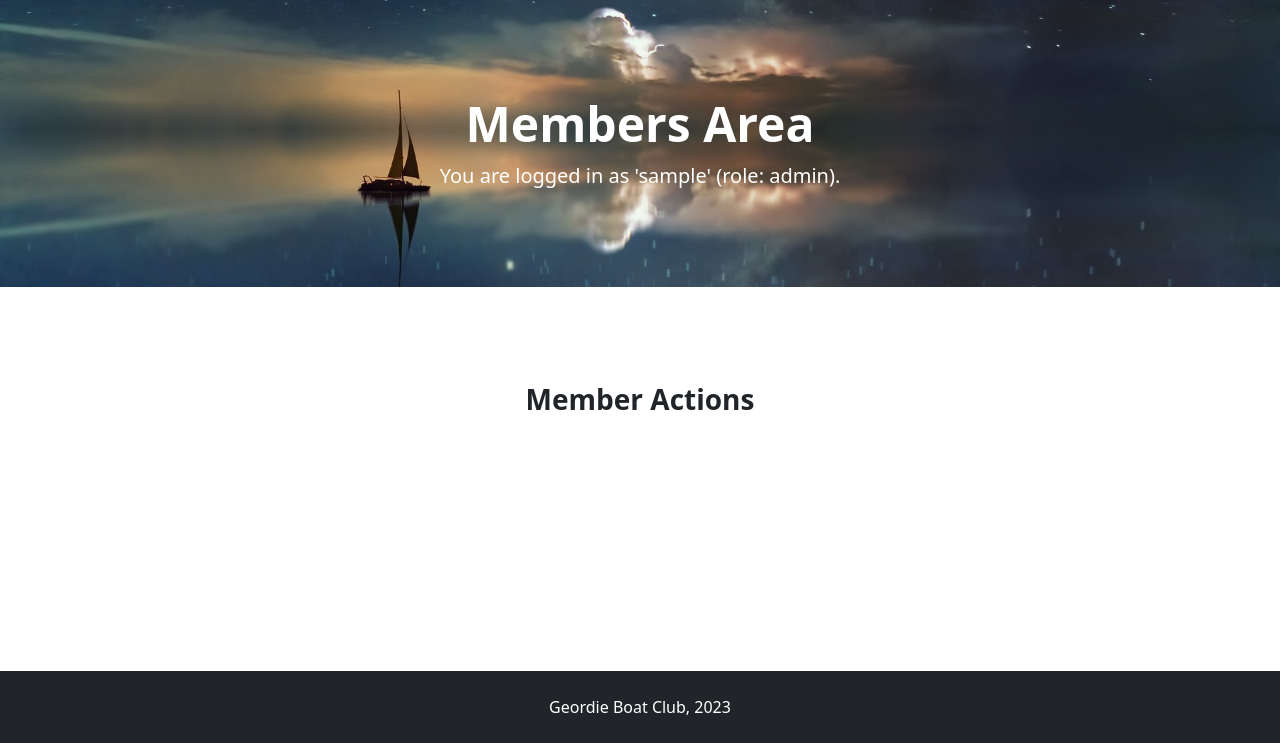
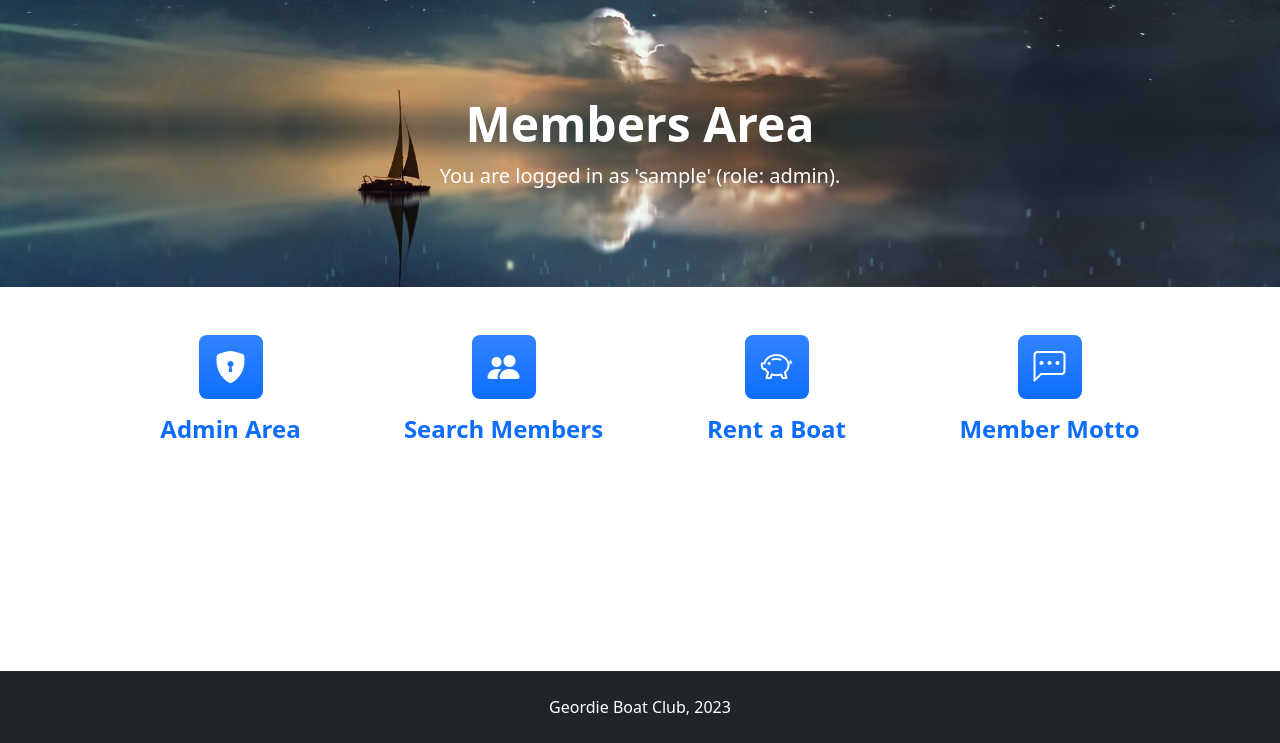
Before and after one commit to CyberSoc-Newcastle/sql-injection-competition, a Flask app: page /members in a window 1280 px wide. Shown: the part 57-800 px from the top of the page. Run offline with Flask 3, Linux system fonts and the light colour scheme; the visitor is signed in with stand-in values (Sample User, id 1); some libraries are stand-ins or nearby versions.

Commit message:
Add templates for member actions

```diff
--- a/app.py
+++ b/app.py
@@ -110,7 +110,31 @@ def logout():
 @app.route('/members')
 @login_required
 def members():
-    return render_template("members.html")
+    return render_template("members/actions.html")
+
+
+@app.route('/members/rent')
+@login_required
+def rent_boat():
+    return render_template("members/rent_boat.html")
+
+
+@app.route('/members/search')
+@login_required
+def members_search():
+    return render_template("members/search.html")
+
+
+@app.route('/members/motto')
+@login_required
+def member_motto():
+    return render_template("members/motto.html", motto="Carp is love, carp is life!")
+
+
+@app.route('/admin')
+@login_required
+def admin():
+    return render_template("base.html")
 
 
 if __name__ == '__main__':
--- a/templates/base.html
+++ b/templates/base.html
@@ -7,8 +7,8 @@
         <meta name="viewport" content="width=device-width, initial-scale=1, shrink-to-fit=no" />
         <title>The Geordie Boat Club</title>
         <!-- Bootstrap icons-->
-        <link href="https://cdn.jsdelivr.net/npm/bootstrap-icons@1.4.1/font/bootstrap-icons.css" rel="stylesheet" />
-        <!-- Core theme CSS (includes Bootstrap)-->
+        <link rel="stylesheet" href="https://cdn.jsdelivr.net/npm/bootstrap-icons@1.10.3/font/bootstrap-icons.css">
+        <!-- CSS -->
         <link href="https://cdn.jsdelivr.net/npm/bootstrap@5.3.0-alpha1/dist/css/bootstrap.min.css" rel="stylesheet" integrity="sha384-GLhlTQ8iRABdZLl6O3oVMWSktQOp6b7In1Zl3/Jr59b6EGGoI1aFkw7cmDA6j6gD" crossorigin="anonymous">
         <link href="/css/style.css" rel="stylesheet">
     </head>
--- a/templates/includes/macro.html
+++ b/templates/includes/macro.html
@@ -4,3 +4,14 @@
            href="{{ url_for(endpoint) }}">{{name}}</a>
     </li>
 {% endmacro %}
+
+{% macro member_action(icon, endpoint, name) %}
+    <div class="col">
+        <div class="h-100">
+            <a href="{{ url_for(endpoint) }}" class="text-decoration-none" style="display: block">
+                <div class="lg-icon bg-primary bg-gradient text-white rounded-3 mb-3"><i class="bi bi-{{ icon }}"></i></div>
+                <h2 class="h4 fw-bolder">{{ name }}</h2>
+            </a>
+        </div>
+    </div>
+{% endmacro %}
--- a/templates/members.html
+++ b/templates/members/actions.html
@@ -1,4 +1,5 @@
 {% extends 'base.html' %}
+{% from "includes/macro.html" import member_action with context %}
 
 {% block header %}
     <!-- Header-->
@@ -20,11 +21,12 @@
 {% block content %}
     <!-- Features section-->
     <section class="py-5 text-center" id="features">
-        <div class="container px-5 my-5">
-            <div class="row gx-5 justify-content-center">
-                <div class="col-lg-6 mb-5 mb-lg-0">
-                    <h2 class="h3 fw-bolder mb-4">Member Actions</h2>
-                </div>
+        <div class="container px-5">
+            <div class="row row-cols-2 row-cols-lg-4 g-5 align-content-center">
+                {{ member_action('shield-lock-fill', 'admin', 'Admin Area') }}
+                {{ member_action('people-fill', 'members_search', 'Search Members') }}
+                {{ member_action('piggy-bank', 'rent_boat', 'Rent a Boat') }}
+                {{ member_action('chat-left-dots', 'member_motto', 'Member Motto') }}
             </div>
         </div>
     </section>
```
Also changed, not shown: templates/members/base_action.html (added, +23 -0 lines), templates/members/motto.html (added, +8 -0 lines), templates/members/rent_boat.html (added, +21 -0 lines), templates/members/search.html (added, +21 -0 lines).
